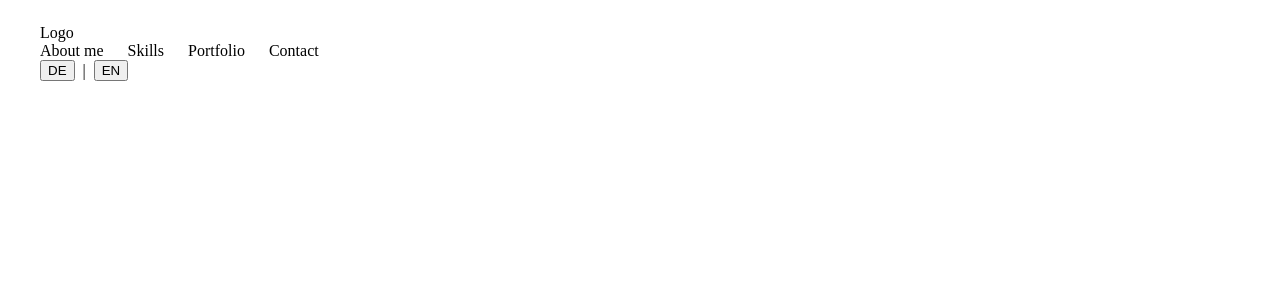
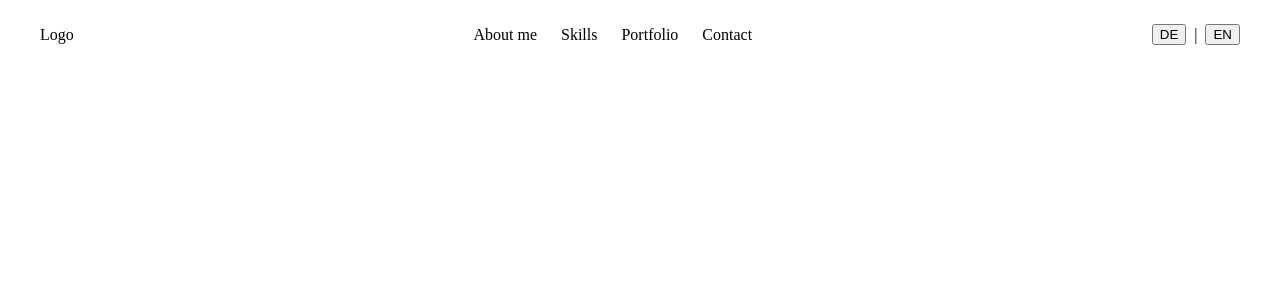
Before and after one commit to NPausC/Portfolio, an Angular app: page / in a window 1280 px wide. Shown: the top 300 px of the page. Built offline with nearby package versions, Linux system fonts and the light colour scheme.

Commit message:
refactor: move header layout to content container

```diff
--- a/src/app/components/header/header.scss
+++ b/src/app/components/header/header.scss
@@ -1,8 +1,11 @@
 .header {
+  padding: 24px 40px;
+}
+
+.header__content {
   display: flex;
   justify-content: space-between;
   align-items: center;
-  padding: 24px 40px;
 }
 
 .header__logo-link,
```
